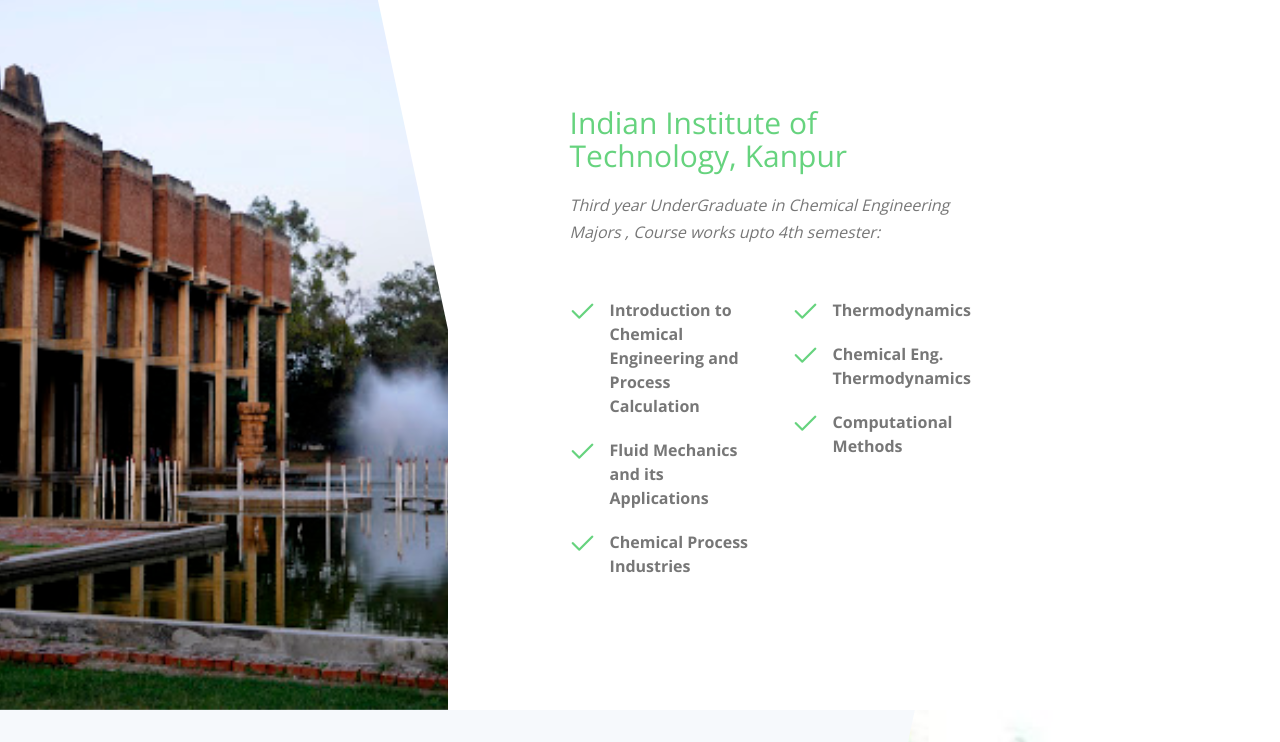
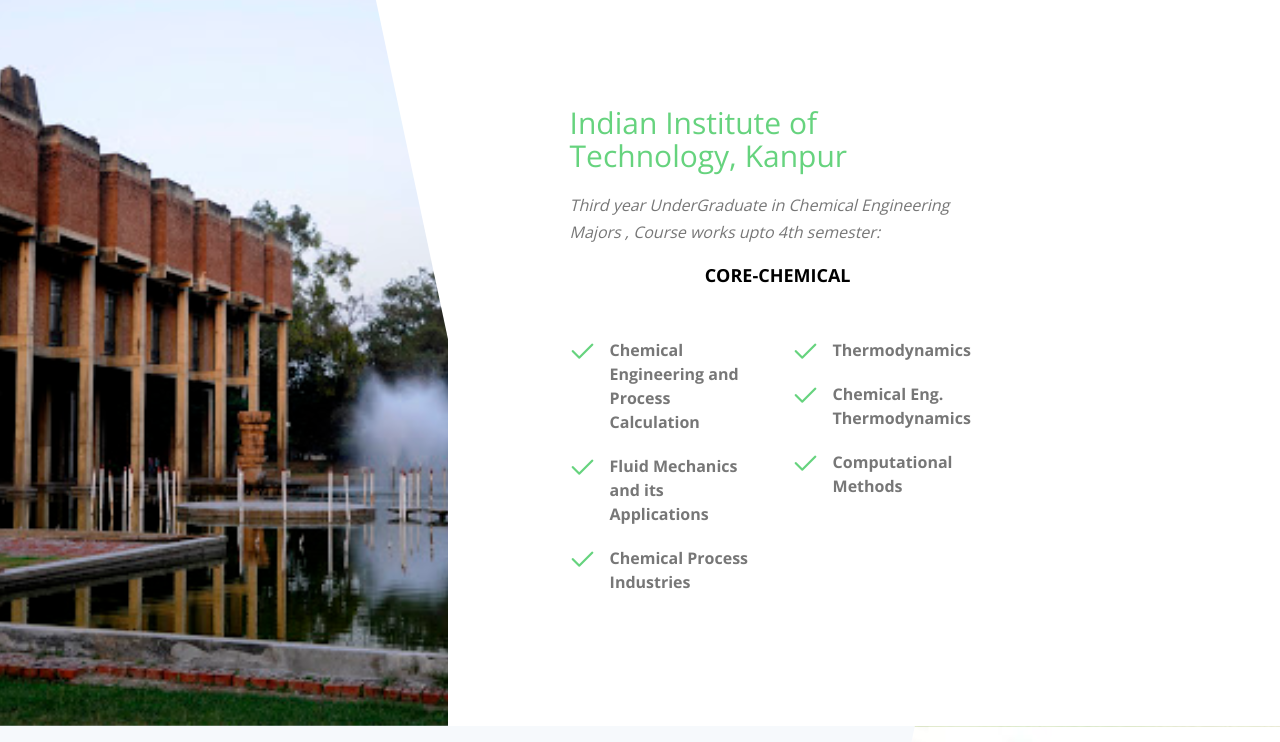
Before and after one commit to siddharthargoel2000/sidg.github.io, a plain HTML site: page index.html in a window 1280 px wide. Shown: the part 606-1348 px from the top of the page. Drawn offline with nearby package versions, Linux system fonts and the light colour scheme; files whose address does not match are found by name.

Commit message:
Update index.html

```diff
--- a/index.html
+++ b/index.html
@@ -123,11 +123,12 @@
 						<h2><a href ="https://www.iitk.ac.in/">Indian Institute of Technology, Kanpur</a></h2>
 					<p><em>Third year UnderGraduate in Chemical Engineering Majors , Course works upto 4th semester:</em></p>
 					</div>
+					                     <h4><center><b>CORE-CHEMICAL</b></center></h4>
 				</div>
 				<div class="row">
 					<div class="col-md-6">
 						<ul class="check-li">
-							<li><b>Introduction to Chemical Engineering and Process Calculation</li>
+							<li><b>Chemical Engineering and Process Calculation</li>
 							<li><b>Fluid Mechanics and its Applications</li>
 							<li><b>Chemical Process Industries</li>
 						</ul>
```
